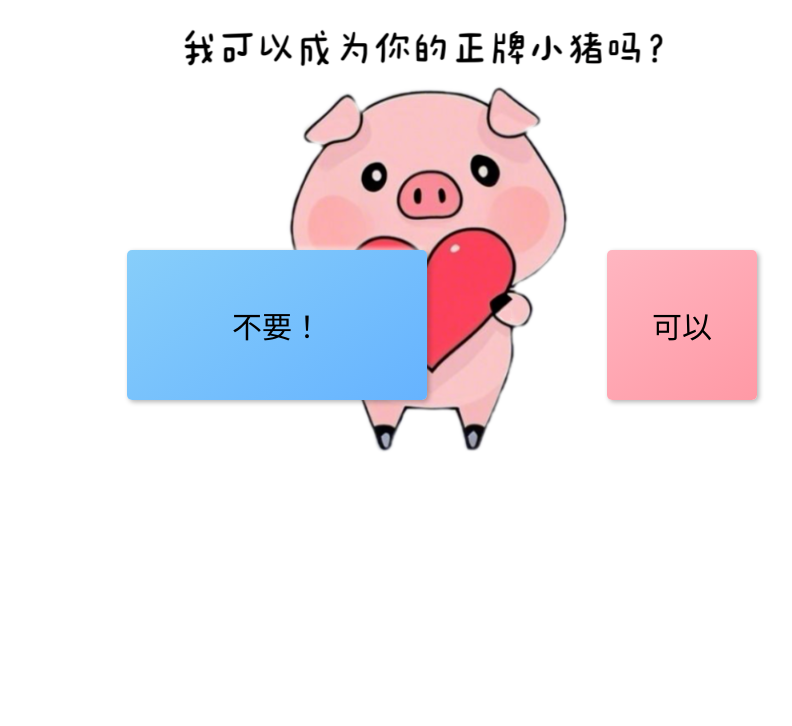
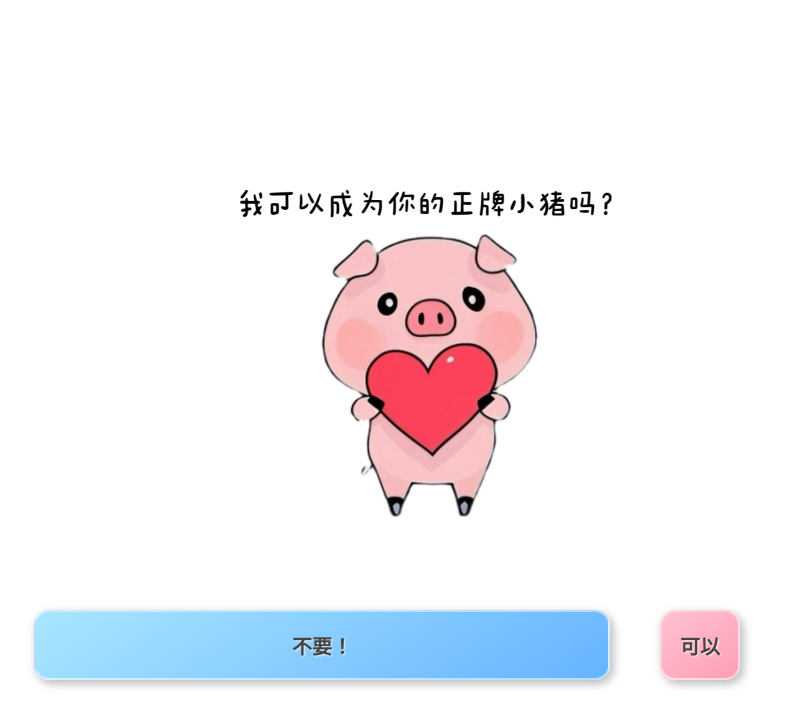
Before and after one commit to llyxg/lovepig.github.io, a plain HTML site: page index.html in a window 1280 px wide. Shown: the whole page, without its empty margins (206-998 px from the left). Drawn offline with Linux system fonts and the light colour scheme.

Commit message:
Update index.html

```diff
--- a/index.html
+++ b/index.html
@@ -1,58 +1,105 @@
 <!DOCTYPE html>
 <html>
 <head>
+    <meta name="viewport" content="width=device-width, initial-scale=1.0">
     <style>
         .container {
             position: relative;
             height: 100vh;
+            width: 100%;
+            overflow: hidden;
         }
 
         #currentImage {
             position: absolute;
             left: 50%;
-            top: 25%;
+            top: 40%;
             transform: translate(-50%, -50%);
-            max-width: 90%; /* 调整这个值来控制图片的最大宽度 */
-            max-height: 90%; /* 调整这个值来控制图片的最大高度 */
-            transition: 0.3s;
-            width: auto; /* 调整这个值来控制图片的宽度 */
-            height: auto; /* 保持图片的宽高比 */
+            max-width: 90%;
+            max-height: 70vh;
+            width: auto;
+            height: auto;
+            object-fit: contain;
         }
 
         .buttons {
             position: fixed;
-            bottom: 400px;
+            bottom: 15%;
             width: 100%;
             display: flex;
             justify-content: center;
-            gap: 180px; /* 控制按钮之间的间距 */
+            gap: 50px;
+            padding: 0 10px;
+            filter: drop-shadow(0 2px 5px rgba(0, 0, 0, 0.1));
+            transform: translateX(-5%);
         }
 
         button {
-            padding: 10px 20px;
+            padding: 10px;
             border: none;
-            border-radius: 5px;
+            border-radius: 15px;
             cursor: pointer;
-            transition: 0.3s;
-            box-shadow: 2px 2px 5px rgba(0, 0, 0, 0.3), -2px -2px 5px rgba(255, 255, 255, 0.7);
-            color: black; /* 设置默认按钮文字颜色为黑色 */
+            transition: all 0.3s ease;
+            box-shadow: 4px 4px 10px rgba(0, 0, 0, 0.2);
+            color: #444;
+            font-weight: bold;
+            font-family: 'Arial Rounded MT Bold', 'Arial', sans-serif;
+        }
+
+        button:active {
+            transform: scale(0.95);
+            box-shadow: 2px 2px 5px rgba(0, 0, 0, 0.1);
         }
 
         #btn1 {
-            background: linear-gradient(145deg, #87cefa, #66b3ff);
-            width: 300px;
-            height: 150px;
-            font-size: 30px;
-            color: black; /* 设置默认按钮文字颜色为黑色 */
+            background: linear-gradient(145deg, #a8e6ff, #66b3ff);
+            width: 45%;
+            height: 70px;
+            font-size: 20px;
+            border: 2px solid #ffffff80;
+            text-shadow: 1px 1px 2px rgba(255, 255, 255, 0.8);
+        }
+
+        #btn1:hover {
+            background: linear-gradient(145deg, #b8ecff, #7bc0ff);
+            transform: translateY(-2px);
+            box-shadow: 0 6px 15px rgba(0, 0, 0, 0.2);
         }
 
         #btn2 {
-            background: linear-gradient(145deg, #ffb6c1, #ff99a5);
-            transform: scale(1);
-            width: 150px;
-            height: 150px;
-            font-size: 30px;
-            color: black; /* 设置默认按钮文字颜色为黑色 */
+            background: linear-gradient(145deg, #ffc2d1, #ff9eb6);
+            width: 80px;
+            height: 70px;
+            font-size: 20px;
+            border: 2px solid #ffffff80;
+            text-shadow: 1px 1px 2px rgba(255, 255, 255, 0.8);
+            z-index: 1;
+        }
+
+        #btn2:hover {
+            background: linear-gradient(145deg, #ffd1dd, #ffadc1);
+            transform: translateY(-2px);
+            box-shadow: 0 6px 15px rgba(0, 0, 0, 0.2);
+        }
+
+        @media (max-width: 480px) {
+            .buttons {
+                bottom: 20%;
+                gap: 40px;
+                transform: translateX(-3%);
+            }
+
+            #btn1 {
+                width: 40%;
+                height: 65px;
+                font-size: 18px;
+            }
+
+            #btn2 {
+                width: 70px;
+                height: 65px;
+                font-size: 18px;
+            }
         }
 
         /* 鼠标悬停时的动画效果 */
```
